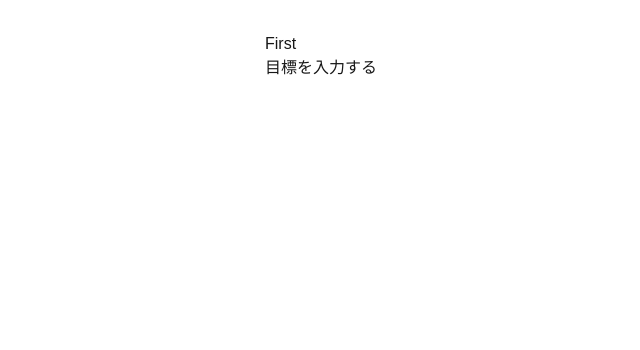
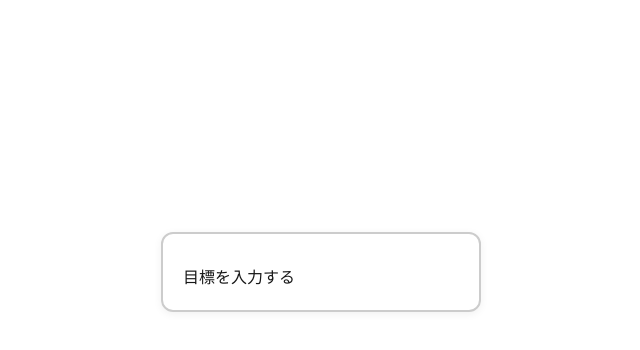
Before and after one commit to funswift/funswift-education, a Next.js app: page / in a window 1280 px wide. Shown: the top 350 px of the page, without its empty margins (319-959 px from the left). Built offline with nearby package versions, Linux system fonts and the light colour scheme.

Commit message:
四角付けました

```diff
--- a/src/app/goal/goal.tsx
+++ b/src/app/goal/goal.tsx
@@ -1,16 +1,22 @@
 "use client";
 
 import React, { useState } from "react";
-
 import Link from "next/link";
 
-function First() {
+export default function First() {
+  const [time, setTime] = useState("");
+
   return (
-    <div>
-      <h1>First</h1>
-      <Link href={"/second"}>目標を入力する</Link>
+    <div style={{ display: "flex", justifyContent: "center", alignItems: "center", minHeight: "60vh", padding: "2rem" }}>
+      <div style={{ width: 320, border: "2px solid #ccc", borderRadius: 12, padding: "1.25rem", boxShadow: "0 2px 8px rgba(0,0,0,0.06)" }}>
+
+
+
+
+        <div style={{ marginTop: 12 }}>
+          <Link href="/second">目標を入力する</Link>
+        </div>
+      </div>
     </div>
   );
 }
-
-export default First;
--- a/src/app/second/page.tsx
+++ b/src/app/second/page.tsx
@@ -10,7 +10,11 @@ export default function Second() {
       {/* 戻るボタン */}
   <h1>Second</h1>
   <GoalInput />
-  <Link href="/">完了</Link>
+      <Link href="/">完了</Link>
+
+
     </div>
   );
+
+
 }
```
